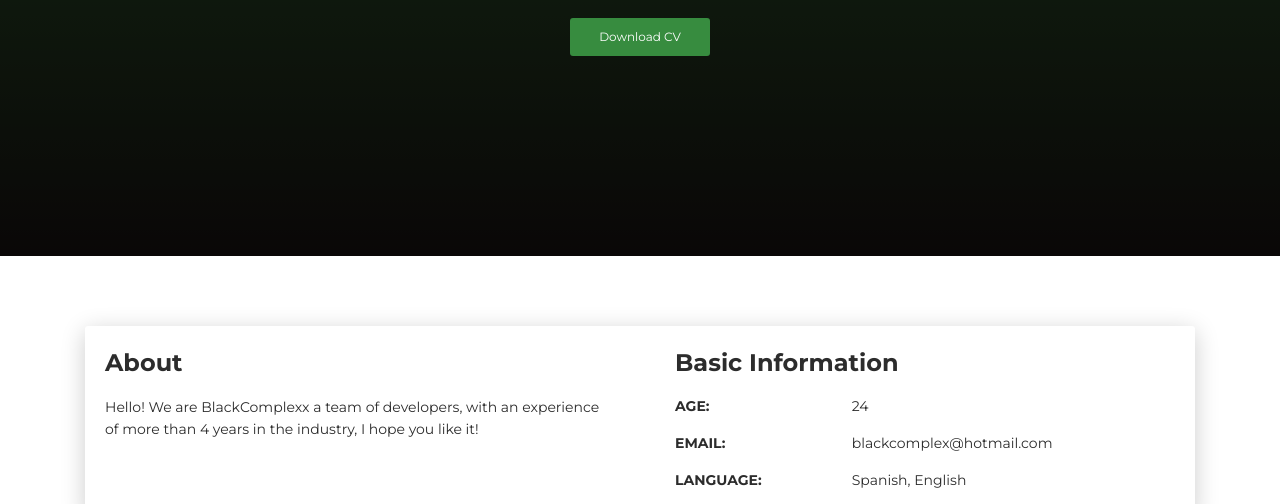
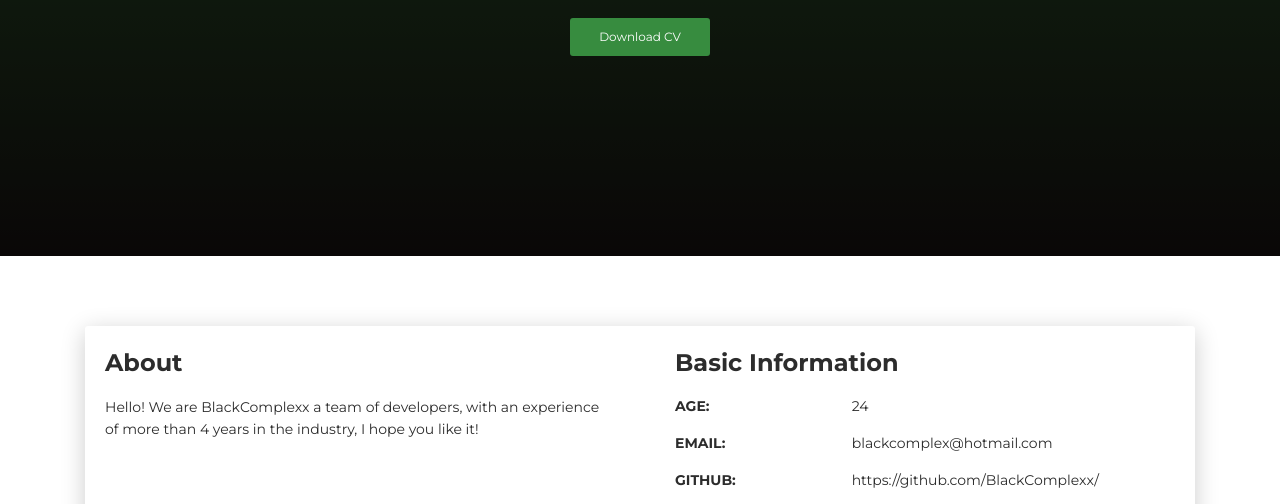
Before and after one commit to BlackComplexx/blackcomplexx.github.io, a plain HTML site: page index.html in a window 1280 px wide. Shown: the part 294-798 px from the top of the page. Drawn offline with Linux system fonts and the light colour scheme.

Commit message:
Update index.html

```diff
--- a/index.html
+++ b/index.html
@@ -77,6 +77,10 @@
 <div class="row mt-3">
 <div class="col-sm-4"><strong class="text-uppercase">Email:</strong></div>
 <div class="col-sm-8"><a class="__cf_email__">blackcomplex@hotmail.com</a></div>
+</div>
+      <div class="row mt-3">
+<div class="col-sm-4"><strong class="text-uppercase">Github:</strong></div>
+<div class="col-sm-8"><a class="__cf_email__">https://github.com/BlackComplexx/</a></div>
 </div>
 <div class="row mt-3">
 <div class="col-sm-4"><strong class="text-uppercase">Language:</strong></div>
```
